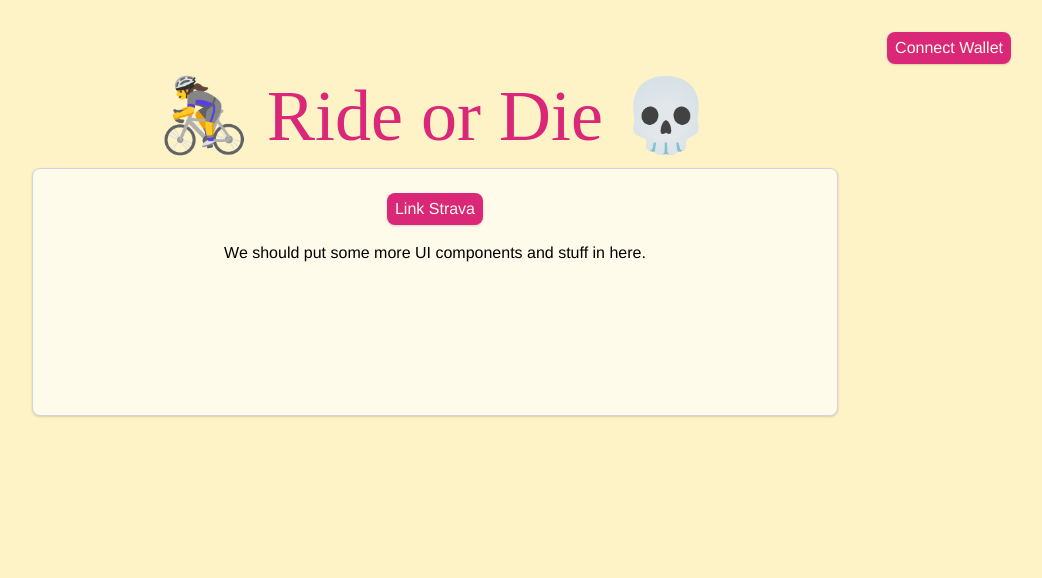
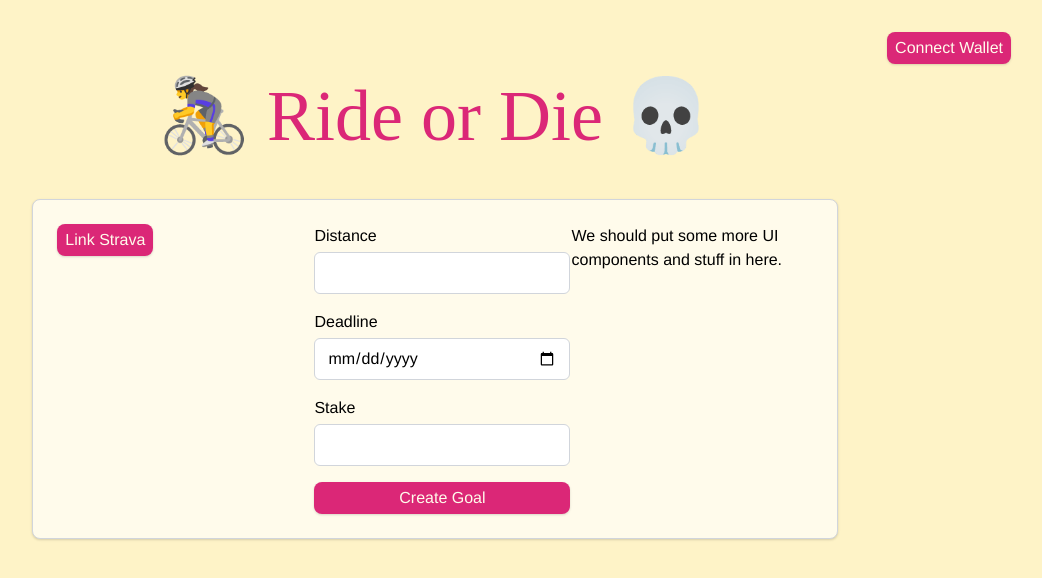
Before and after one commit to ecmendenhall/ride-or-die, a React (Create React App) app in the folder packages/app/: page / in a window 1280 px wide. Shown: the top 578 px of the page, without its empty margins (229-1271 px from the left). Built offline with nearby package versions, Linux system fonts and the light colour scheme; a web font is replaced by a local one.

Commit message:
Start mocking up UI elements

```diff
--- a/package.json
+++ b/package.json
@@ -15,6 +15,7 @@
   },
   "dependencies": {
     "express-jwt": "^6.0.0",
-    "jsonwebtoken": "^8.5.1"
+    "jsonwebtoken": "^8.5.1",
+    "@tailwindcss/forms": "^0.3.3"
   }
 }
--- a/packages/app/public/index.html
+++ b/packages/app/public/index.html
@@ -24,7 +24,7 @@
       work correctly both with client-side routing and a non-root public URL.
       Learn how to configure a non-root public URL by running `npm run build`.
     -->
-    <title>React App</title>
+    <title>Ride or Die</title>
   </head>
   <body class="bg-yellow-100">
     <noscript>You need to enable JavaScript to run this app.</noscript>
--- a/packages/app/src/App.tsx
+++ b/packages/app/src/App.tsx
@@ -9,9 +9,24 @@ function App() {
                     <h1 className="font-script text-7xl text-center text-pink-600">🚴‍♀️ Ride or Die 💀</h1>
                 </div>
                 <div className="col-start-2 col-span-4 row-span-3 bg-yellow-50 border border-solid border-gray-300 rounded-lg shadow p-6">
-                    <div className="text-center space-y-4">
+                    <div className="grid grid-cols-3 gap-4">
                         <div>
                             <button className="bg-pink-600 hover:bg-pink-700 rounded-lg shadow py-1 px-2 text-yellow-50">Link Strava</button>
+                        </div>
+                        <div className="w-64 grid grid-cols-1 gap-4">
+                            <label className="block">
+                            <span>Distance</span>
+                            <input type="number" className="mt-1 block w-full rounded-md border-gray-300"></input>
+                            </label>
+                            <label className="block">
+                            <span>Deadline</span>
+                            <input type="date" className="mt-1 block w-full rounded-md border-gray-300"></input>
+                            </label>
+                            <label className="block">
+                            <span>Stake</span>
+                            <input type="number" className="mt-1 block w-full rounded-md border-gray-300"></input>
+                            </label>
+                            <button className="bg-pink-600 hover:bg-pink-700 rounded-lg shadow py-1 px-2 text-yellow-50">Create Goal</button>
                         </div>
                         <div>
                             <p>We should put some more UI components and stuff in here.</p>
--- a/packages/app/tailwind.config.js
+++ b/packages/app/tailwind.config.js
@@ -14,5 +14,7 @@ module.exports = {
   variants: {
     extend: {},
   },
-  plugins: [],
+  plugins: [
+    require('@tailwindcss/forms'),
+  ],
 }
```
Also changed, not shown: 1 other file (tests, documents, lock files or other folders).
